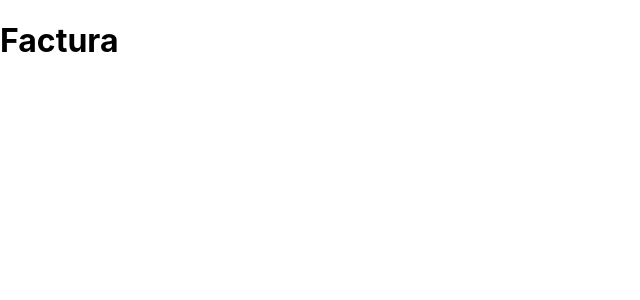
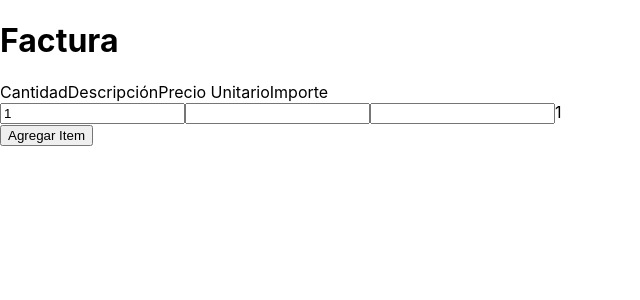
Before and after one commit to JoseIgnacioTapia/factura-app, a React (Create React App) app: page / in a window 1280 px wide. Shown: the top 300 px of the page, without its empty margins (0-640 px from the left). Built offline with nearby package versions, Linux system fonts and the light colour scheme.

Commit message:
Agregando, completando y borrando Inputs - Realizando las operaciones

```diff
--- a/src/App.js
+++ b/src/App.js
@@ -1,7 +1,27 @@
+import { useRef, useState } from 'react';
+import InvoiceLineItems from './components/InvoiceLineItems';
+
+const lineItem = (description = '', quantity = 1, unitPrice = 1) => ({
+  description,
+  quantity,
+  unitPrice,
+});
+
 function App() {
+  const [lineItems, setLineItems] = useState([lineItem()]);
+
+  const addLineItem = () => {
+    setLineItems([...lineItems, lineItem()]);
+  };
+
   return (
     <div>
       <h1>Factura</h1>
+      <InvoiceLineItems lineItems={lineItems} setLineItems={setLineItems} />
+
+      <button type="button" onClick={addLineItem}>
+        Agregar Item
+      </button>
     </div>
   );
 }
--- /dev/null
+++ b/src/components/InvoiceLineItems.js
@@ -0,0 +1,88 @@
+const InvoiceLineItems = ({ lineItems, setLineItems }) => {
+  const handleLineItemChange = (event, index) => {
+    setLineItems([
+      ...lineItems.slice(0, index),
+      {
+        ...lineItems[index],
+        [event.target.name]: event.target.value,
+      },
+      ...lineItems.slice(index + 1),
+    ]);
+  };
+
+  const removeLineItem = index => {
+    setLineItems([...lineItems.slice(0, index), ...lineItems.slice(index + 1)]);
+  };
+
+  return (
+    <div>
+      <div>
+        <tr>
+          <span>
+            <label>Cantidad</label>
+          </span>
+          <span>
+            <label>Descripción</label>
+          </span>
+          <span>
+            <label>Precio Unitario</label>
+          </span>
+          <span>
+            <label>Importe</label>
+          </span>
+        </tr>
+      </div>
+      <div>
+        {lineItems.map((lineItem, index) => {
+          const { description, unitPrice, quantity } = lineItem;
+
+          const importe = unitPrice * quantity;
+
+          return (
+            <div key={`invoiceLine-${index}`}>
+              <span>
+                <input
+                  name="quantity"
+                  type="number"
+                  value={quantity}
+                  onChange={event => {
+                    handleLineItemChange(event, index);
+                  }}
+                />
+              </span>
+              <span>
+                <input
+                  name="description"
+                  type="text"
+                  value={description}
+                  onChange={event => {
+                    handleLineItemChange(event, index);
+                  }}
+                  type="text"
+                />
+              </span>
+              <span>
+                <input
+                  name="unitPrice"
+                  type="number"
+                  vaue={unitPrice}
+                  onChange={event => {
+                    handleLineItemChange(event, index);
+                  }}
+                />
+              </span>
+              <span>{importe}</span>
+              {lineItems.length > 1 && (
+                <button type="button" onClick={() => removeLineItem(index)}>
+                  X
+                </button>
+              )}
+            </div>
+          );
+        })}
+      </div>
+    </div>
+  );
+};
+
+export default InvoiceLineItems;
```
